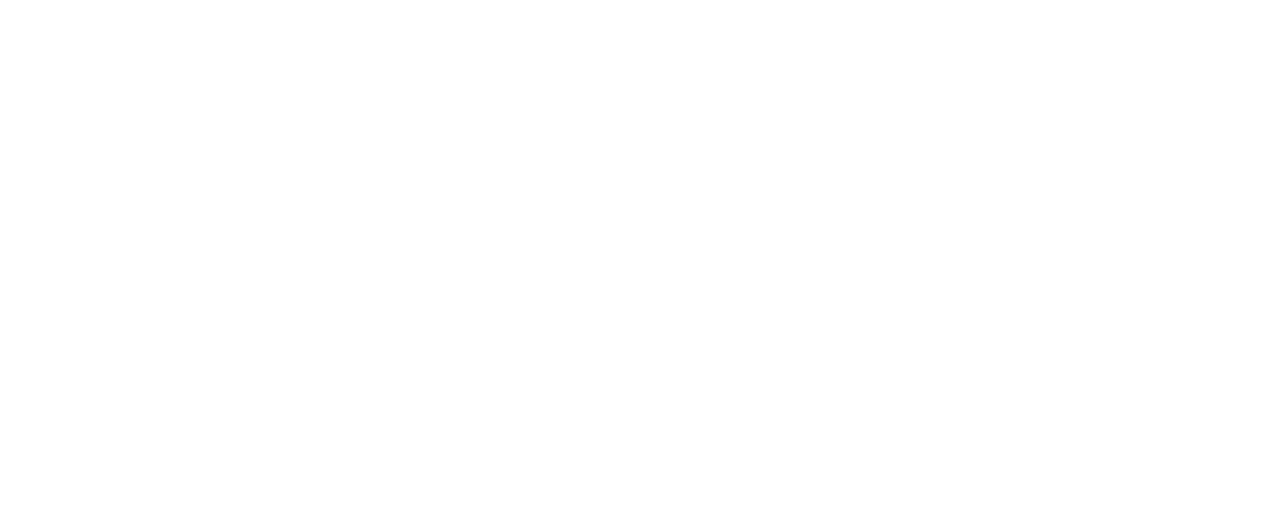
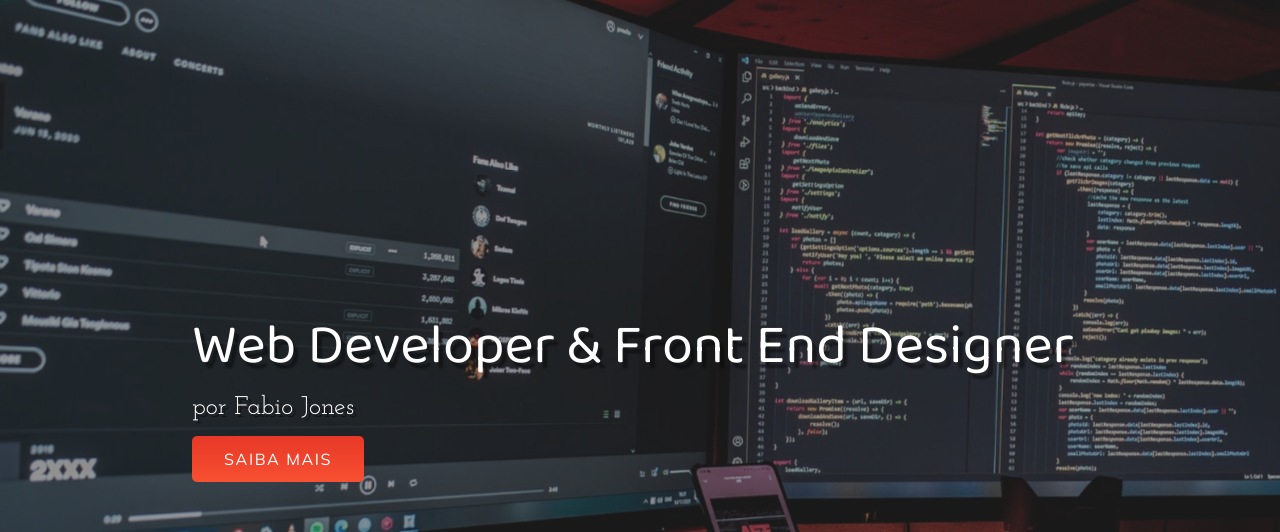
Before and after one commit to FabioJones/portifolio, a plain HTML site: page index.html in a window 1280 px wide. Shown: the top 532 px of the page. Drawn offline with Linux system fonts and the light colour scheme.

Commit message:
:package: header

```diff
--- a/index.html
+++ b/index.html
@@ -5,15 +5,33 @@
     <meta http-equiv="X-UA-Compatible" content="IE=edge">
     <meta name="viewport" content="width=device-width, initial-scale=1.0">
     <link rel="stylesheet" href="style.css">
-    <link rel="shortcut icon" href="android-chrome-192x192.png" type="image/x-icon">
-    <link rel="shortcut icon" href="android-chrome-512x512.png" type="image/x-icon">
-    <link rel="shortcut icon" href="apple-touch-icon.png" type="image/x-icon">
-    <link rel="shortcut icon" href="favicon-16x16.png" type="image/x-icon">
-    <link rel="shortcut icon" href="favicon-32x32.png" type="image/x-icon">
-    <title>Portifolio - Webpage</title>
+    <link rel="apple-touch-icon" sizes="180x180" href="imagens/apple-touch-icon.png">
+    <link rel="icon" type="image/png" sizes="32x32" href="imagens/favicon-32x32.png">
+    <link rel="icon" type="image/png" sizes="16x16" href="imagens/favicon-16x16.png">
+    <link rel="manifest" href="site.webmanifest">
+    <title>Portfolio - Webpage</title>
 
 </head>
 <body>
+   <div class="container">
+
+    <header>
+
+        <div class="img-wrapper">
+        <img src="imagens/bg.jpg" alt="Imagem de fundo">
+
+        </div>
+
+
+       <div class="banner">
+
+        <h1>Web Developer & Front End Designer</h1>
+       <p>por Fabio Jones</p>
+       <button>Saiba Mais</button>
+
+    </div>
+    </header>
+   </div>
 
 </body>
 </html>
--- a/style.css
+++ b/style.css
@@ -1,3 +1,99 @@
 @import url('https://fonts.googleapis.com/css2?family=Baloo+Da+2:wght@400;500;600;700&family=Josefin+Slab:ital,wght@0,200;0,300;0,400;0,500;1,300;1,400&family=Mulish:ital,wght@0,200;0,300;0,400;1,200;1,300;1,400&display=swap');
 
 @import url('https://cdnjs.cloudflare.com/ajax/libs/font-awesome/6.0.0-beta3/css/all.min.css');
+
+*{
+    margin: 0;
+    padding: 0;
+}
+
+header{
+    width: 100%;
+    height: 100vh;
+    overflow: hidden;
+    position: relative;
+}
+
+
+.img-wrapper{
+    width: 100%;
+    height: 100%;
+    overflow: hidden;
+    background-color: rgba(0,0,0,0.8);
+}
+
+.img-wrapper img{
+    width: 100%;
+    height: 100%;
+    object-fit: cover;
+    opacity: 0.5;
+    animation: zoom 25s ;
+}
+
+@keyframes zoom {
+    0%{
+        transform: scale(1.3);
+    }
+    100%{
+        transform: scale(1);
+    }
+}
+
+.banner{
+    position: absolute;
+    top: 40%;
+    left: 15%;
+}
+.banner h1{
+    color: white;
+    font-size: 3.5rem;
+    font-family: "Baloo Da 2";
+    font-weight: 200;
+    text-shadow: 0.3rem 0.4rem 2px rgba(0,0,0,0.4);
+    line-height: 3.5rem;
+    margin-bottom: 1.2rem;
+    animation: entrada 1s 0.5s forwards;
+    opacity: 0;
+
+}
+.banner p{
+    color:white;
+    font-size: 1.6rem;
+    font-weight: 400;
+    font-family: "Josefin Slab",serif;
+    text-shadow: 0.2rem 0.2rem  rgba(0,0,0,0.4);
+    margin-bottom: 1rem;
+    animation: entrada 1s 0.7s forwards;
+    opacity: 0;
+}
+.banner button{
+    font-family:'Mulish', serif ;
+    font-size: 1rem;
+    letter-spacing: .1rem;
+    text-transform: uppercase;
+    color: white;
+    background: #f85032;  /* fallback for old browsers */
+    background: -webkit-linear-gradient(to bottom, #e73827, #f85032);  /* Chrome 10-25, Safari 5.1-6 */
+    background: linear-gradient(to bottom, #e73827, #f85032); /* W3C, IE 10+/ Edge, Firefox 16+, Chrome 26+, Opera 12+, Safari 7+ */
+    padding:0.8rem 2rem;
+    border-radius: 5px;
+    border:none;
+    cursor: pointer;
+    animation: entrada 1s 0.9s forwards;
+    opacity: 0;
+
+}
+@keyframes entrada {
+    0%{
+        transform: translateY(20rem) rotateY(-30deg);
+
+    }
+    100%{
+        transform: translateY(0) rotateY(0);
+        opacity: 1;
+    }
+}
+.banner button:hover{
+    opacity: 0.8;
+    color: black;
+}
```
Also changed, not shown: imagens/android-chrome-192x192.png (renamed from android-chrome-192x192.png), imagens/android-chrome-512x512.png (renamed from android-chrome-512x512.png), imagens/apple-touch-icon.png (renamed from apple-touch-icon.png), imagens/bg.jpg (added), imagens/favicon-16x16.png (renamed from favicon-16x16.png), imagens/favicon-32x32.png (renamed from favicon-32x32.png), site.webmanifest.
